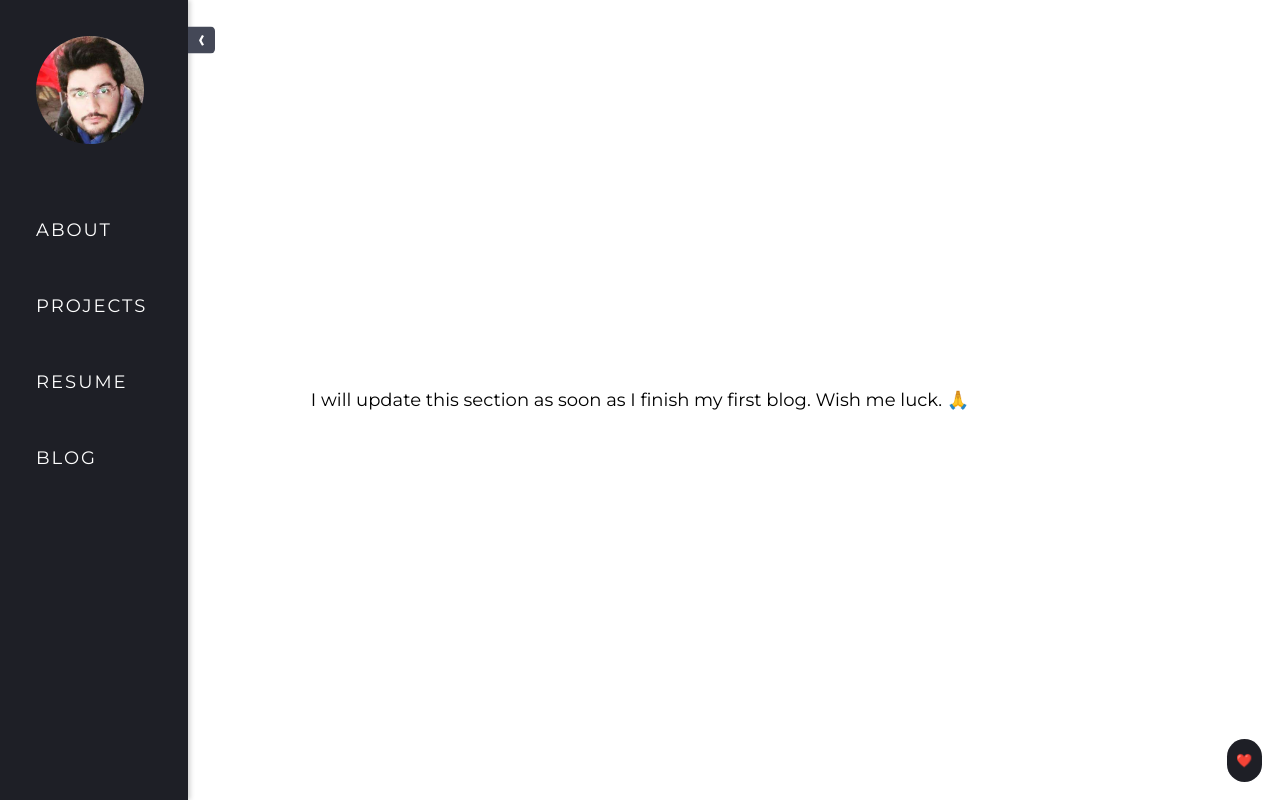
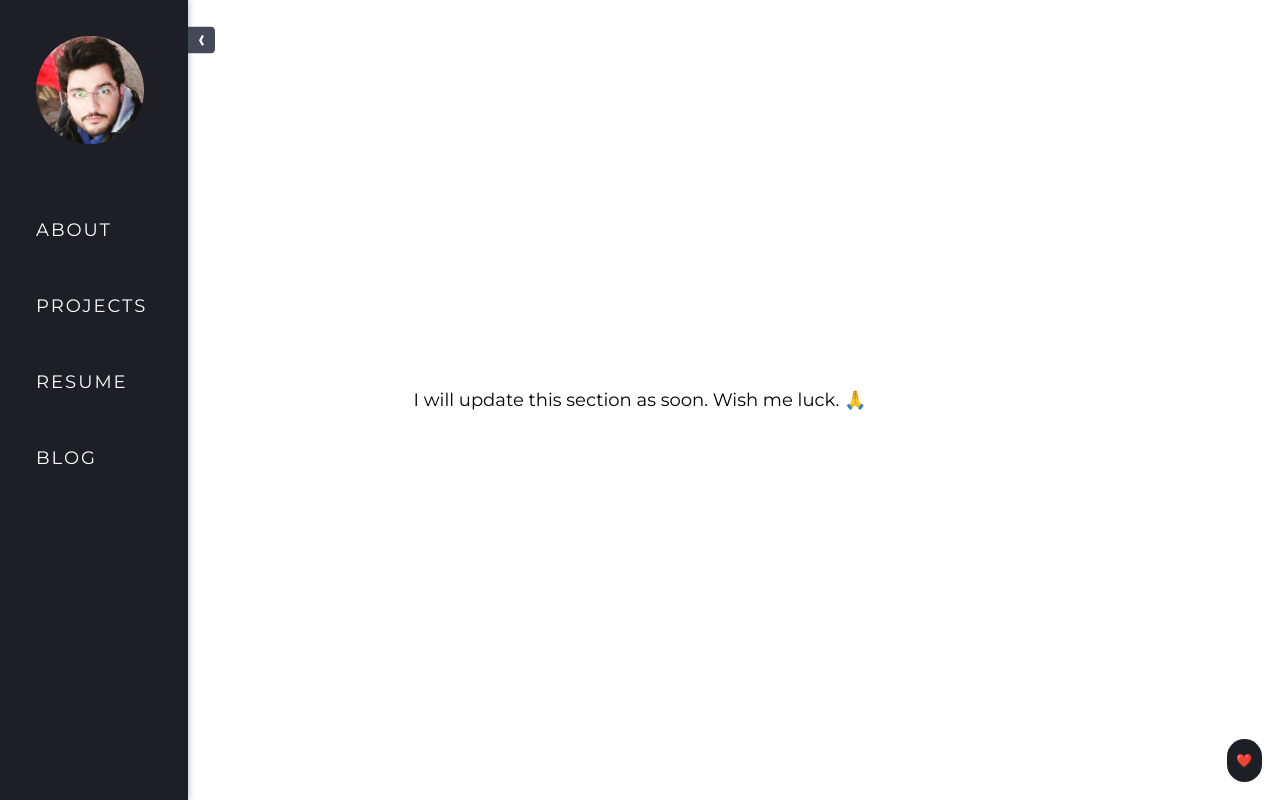
Before and after one commit to khawarjatoi/khawarjatoi, a Next.js app: page /blog in a window 1280 px wide. Built offline with nearby package versions, Linux system fonts and the light colour scheme.

Commit message:
updated and fixed some typos

```diff
--- a/pages/about.mdx
+++ b/pages/about.mdx
@@ -22,15 +22,15 @@ I also learned **PHP** whilst working as Desktop Developer.
 Later I got a job as a full-stack web Devloper. Where I got involved in main project. We spent two years developing a
 highly complex **ERP system**.
 
-I've also worked on several other projects and have been gaining experience with **Node.js** and **Express** while self-teaching.
+I've also worked on several other projects and have been gaining experience with **Node.js** and **React.js** while self-teaching.
 
 ### Now:
 
-I am doing freelance work for international clients. I work mostly with Javascript ecosystem(**React**, **Node.js**).
+I am doing freelance work for international clients and work mostly with Javascript ecosystem(**React**, **Node.js**).
 
 I've also contributed a little bit in resolving issues of an open source software <a href="https://github.com/audreyt/ethercalc" target="_blank" aria-label="Ethercalc" rel="noopener noreferrer">EtherCalc</a>.
 
-### Job:
+### Job
 
 If you want to hire me, I'm interested to work in companies that offer modern technologies such as **Node.js**, **Next.js**, **React.js**, etc. I am looking for a role that challenges me and where I can help designing solutions.
 
--- a/pages/blog.mdx
+++ b/pages/blog.mdx
@@ -1,5 +1,3 @@
 import StyledBlog from '../components/styles/Blog/StyledBlog';
 
-<StyledBlog>
-  I will update this section as soon as I finish my first blog. Wish me luck. 🙏
-</StyledBlog>
+<StyledBlog>I will update this section as soon. Wish me luck. 🙏</StyledBlog>
```
